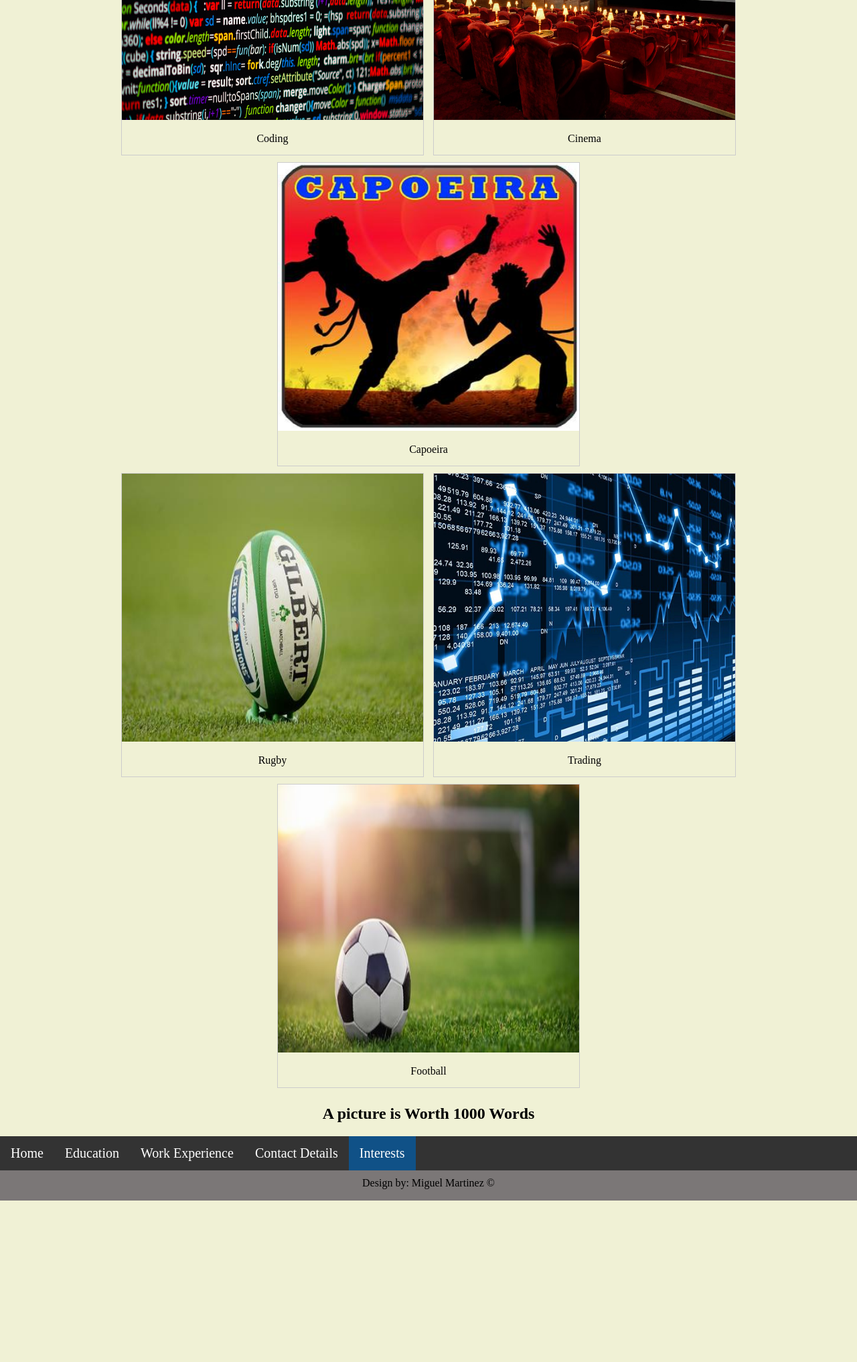
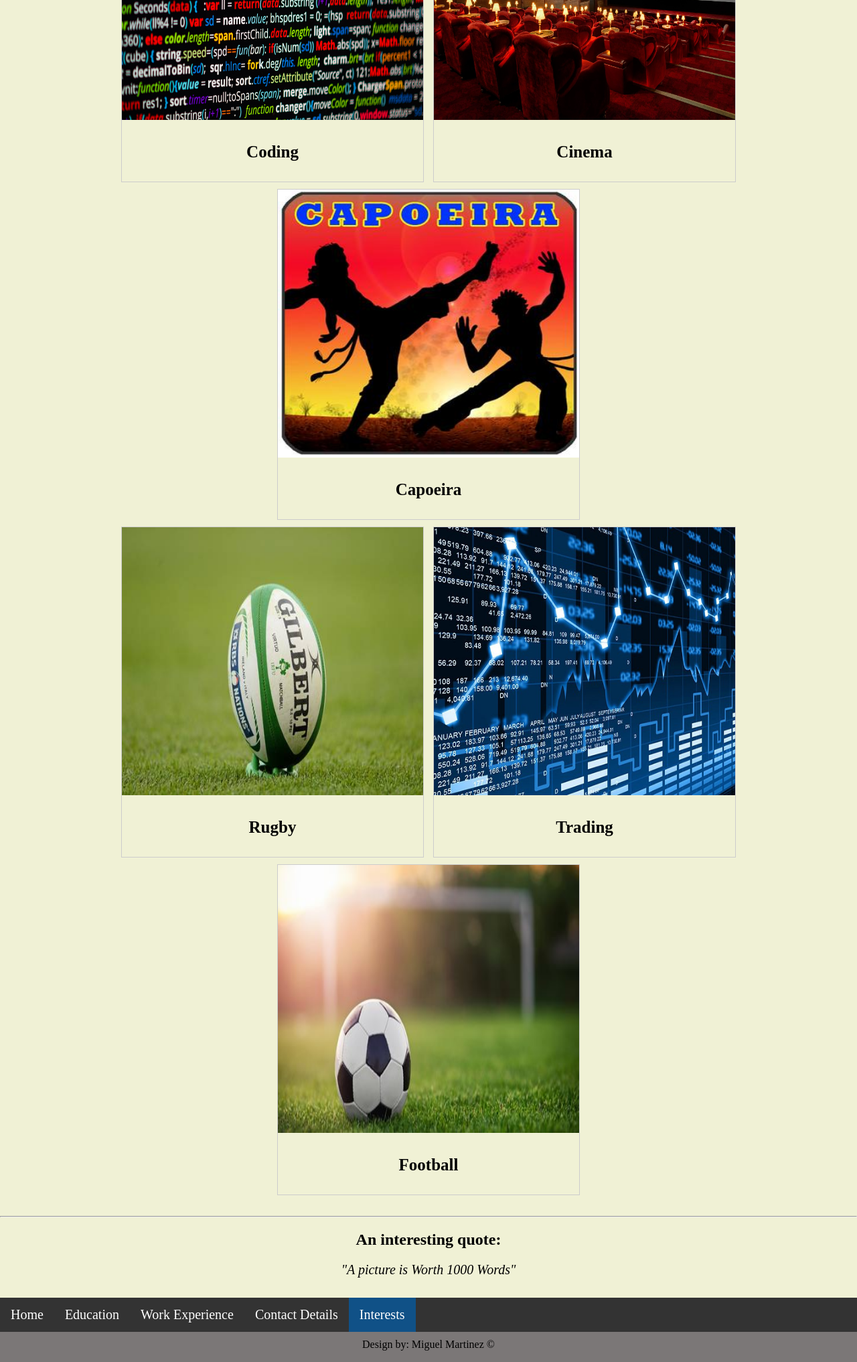
Before and after one commit to Miguelmargar/ucd_web_app_dev_assignments, a PHP site: page /interests.html in a window 1280 px wide. Shown: the part 366-2399 px from the top of the page at 67% size. Before the commit the page ends 2158 px from the top, so only its background shows below. Run offline with PHP 8.4, Linux system fonts and the light colour scheme.

Commit message:
increased size of descriptions in interests.html

```diff
--- a/assignment1/interests.html
+++ b/assignment1/interests.html
@@ -27,33 +27,37 @@
         <div>
             <div class="gallery">
                 <img src="images/code.jpg" alt="coding" width="600" height="400" />
-                <div class="desc">Coding</div>
+                <div class="idesc"><p class="pdesc">Coding</p></div>
             </div>
             <div class="gallery">
                 <img src="images/cinema.jpg" alt="cinema" width="600" height="400" />
-                <div class="desc">Cinema</div>
+                <div class="idesc"><p class="pdesc">Cinema</p></div>
             </div>
             <div class="gallery">
                 <img src="images/capoeira.jpg" alt="capoeira" width="600" height="400" />
-                <div class="desc">Capoeira</div>
+                <div class="idesc"><p class="pdesc">Capoeira</p></div>
             </div>
         </div>
         <div>
             <div class="gallery">
                 <img src="images/rugby.jpg" alt="rugby" width="600" height="400" />
-                <div class="desc">Rugby</div>
+                <div class="idesc"><p class="pdesc">Rugby</p></div>
             </div>
             <div class="gallery">
                 <img src="images/stock.jpeg" alt="the stock market" width="600" height="400" />
-                <div class="desc">Trading</div>
+                <div class="idesc"><p class="pdesc">Trading</p></div>
             </div>
             <div class="gallery">
                 <img src="images/football.jpg" alt="football" width="600" height="400" />
-                <div class="desc">Football</div>
+                <div class="idesc"><p class="pdesc">Football</p></div>
             </div>
         </div>
-
-        <h2>A picture is Worth 1000 Words</h2>
+        <br>
+        <hr>
+        <div class="margin">
+            <h2>An interesting quote:</h2>
+            <cite class="margin">"A picture is Worth 1000 Words"</cite>
+        </div>
     </main>
     <footer>
         <ul class="navbar">
--- a/assignment1/style.css
+++ b/assignment1/style.css
@@ -68,7 +68,7 @@ cite {
 
 .gallery:hover {
     opacity: 0.6;
-    border: 1px solid #777;
+    border: 1px solid black;
 }
 
 .gallery img {
@@ -76,9 +76,13 @@ cite {
     height: 400px;
 }
 
-.desc {
-    padding: 15px;
+.idesc {
+    padding: 5px;
     text-align: center;
+}
+.pdesc {
+    font-size: 25px;
+    font-weight: bolder;
 }
 
 /*Results table--------------------------*/
```
Also changed, not shown: assignment1/index.html (+4 -3 lines).
